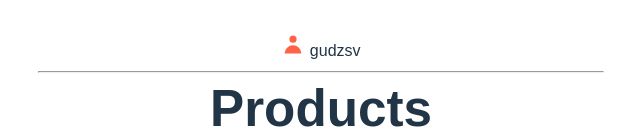
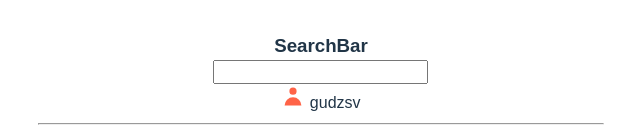
Before and after one commit to gudzsv/test-vite-react-prj, a React (Vite) app: page / in a window 1280 px wide. Shown: the top 135 px of the page, without its empty margins (319-959 px from the left). Built offline with nearby package versions, Linux system fonts and the light colour scheme.

Commit message:
added searchbar

```diff
--- a/src/components/App.jsx
+++ b/src/components/App.jsx
@@ -6,6 +6,7 @@ import Product from './Product';
 import { Button } from './Button/Button';
 import { UserMenu } from './UserMenu/UserMenu';
 import CustomButton from './CustomButton/CustomButton';
+import SearchBar from './SearchBar/SearchBar';
 
 function App() {
 	const favoriteBooks = [
@@ -16,6 +17,8 @@ function App() {
 
 	return (
 		<>
+			<h3>SearchBar</h3>
+			<SearchBar />
 			<UserMenu name='gudzsv'>{'gudzsv'}</UserMenu>
 			<hr />
 			<h1>Products</h1>
--- /dev/null
+++ b/src/components/SearchBar/SearchBar.jsx
@@ -0,0 +1,18 @@
+import { useState } from 'react';
+
+const SearchBar = () => {
+	const [searchValue, setSearchValue] = useState('');
+
+	const handleChange = (evt) => {
+		setSearchValue(evt.target.value);
+	};
+
+	return (
+		<div>
+			<input type='text' value={searchValue} onChange={handleChange} />
+			<p>{searchValue}</p>
+		</div>
+	);
+};
+
+export default SearchBar;
```
